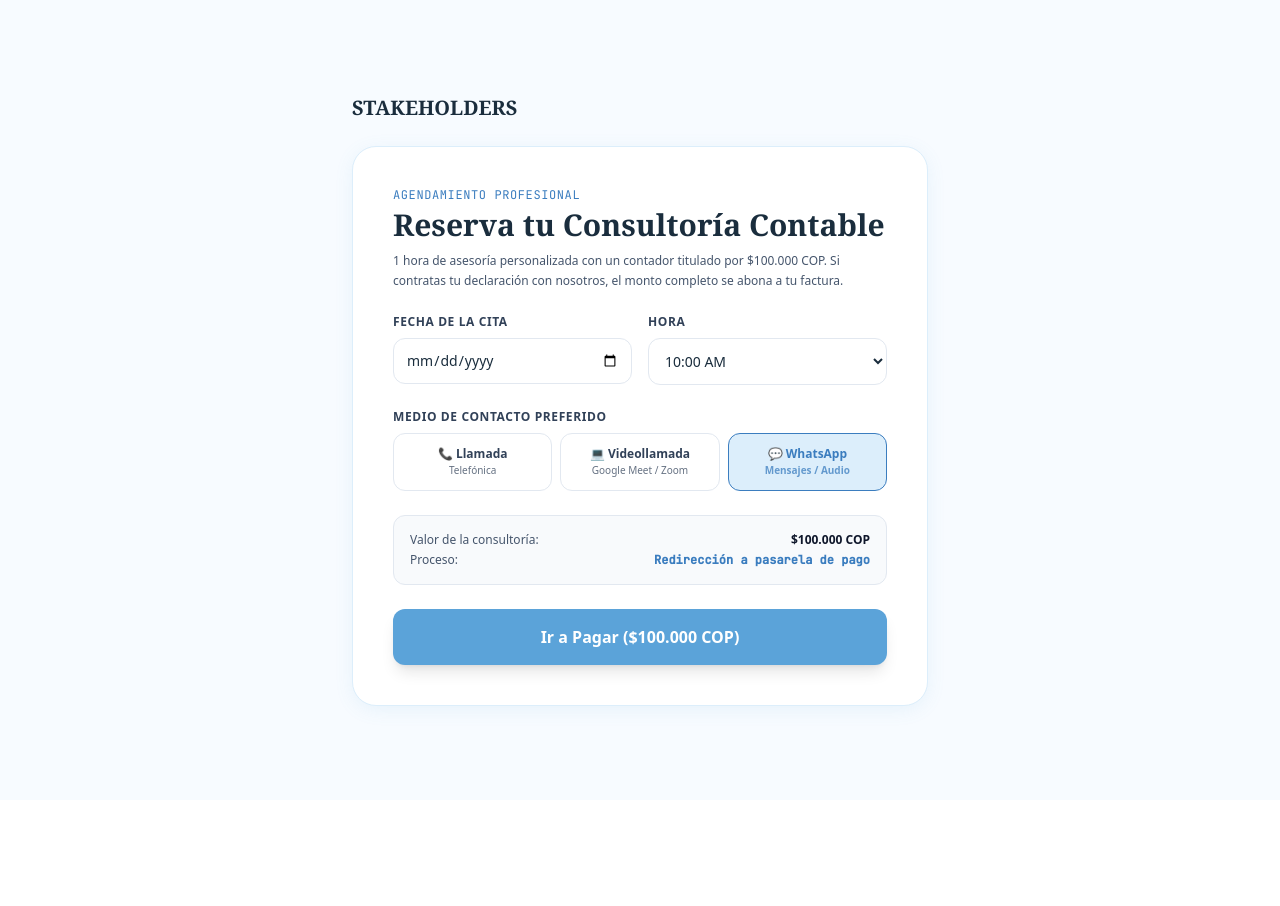
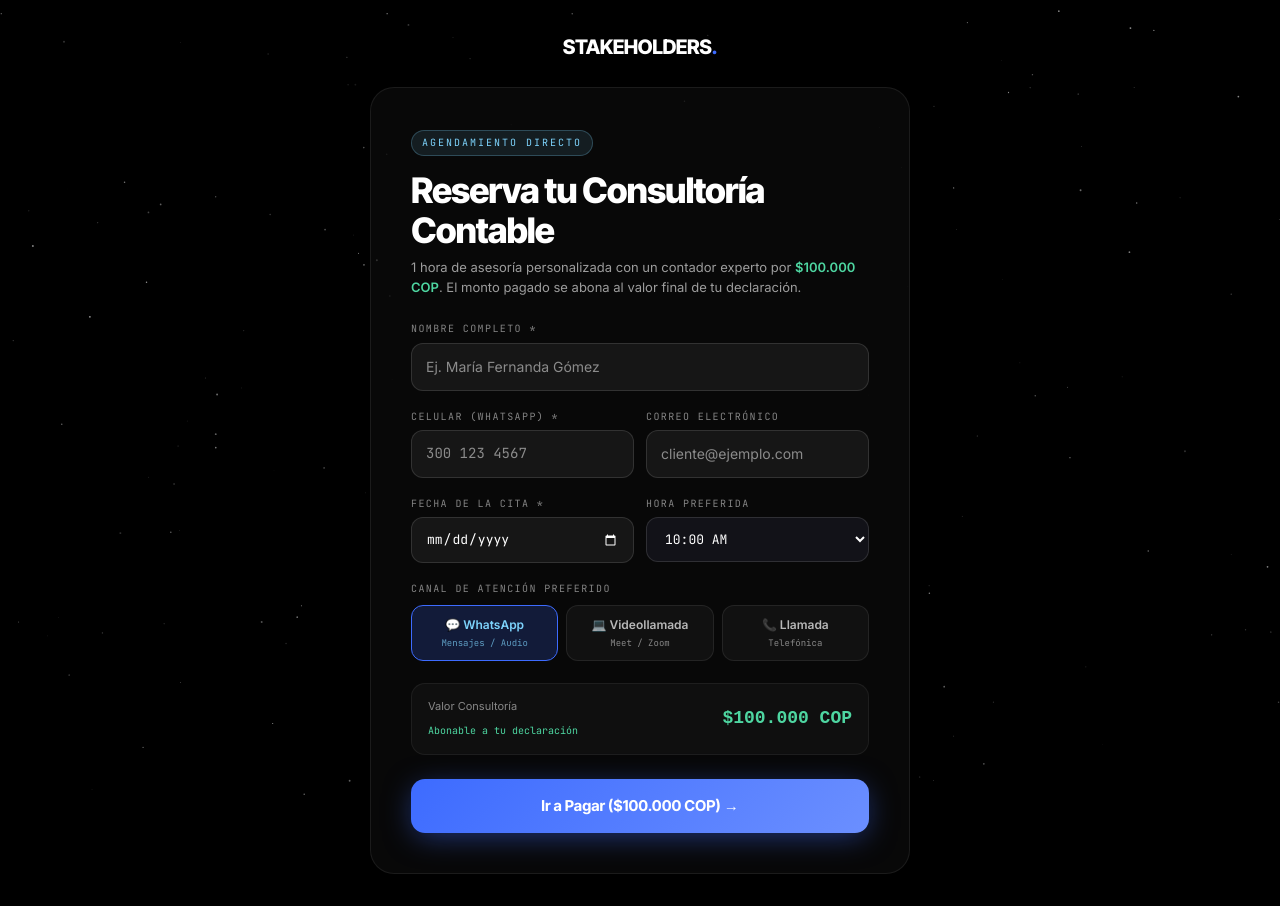
Before and after one commit to St4keholders/RENTA2026, a Next.js app: page /agendar in a window 1280 px wide. Before the commit the page ends 800 px from the top, so only its background shows below. Built offline with nearby package versions, Linux system fonts and the light colour scheme.

Commit message:
style: rediseño total de /agendar con tema oscuro glassmorphic, canvas de estrellas y campos de contacto completos

```diff
--- a/app/agendar/page.tsx
+++ b/app/agendar/page.tsx
@@ -1,21 +1,18 @@
 'use client';
 
-import { useState, useEffect, Suspense } from 'react';
+import { useState, useEffect, useRef, Suspense } from 'react';
 import { useSearchParams } from 'next/navigation';
 import Link from 'next/link';
+import '@/app/stakeholders.css';
 import { setRefCookie } from '@/lib/referral';
-
-interface Contador {
-  id: number;
-  nombre: string;
-  credencial: string;
-  especialidad: string;
-}
 
 function AgendarContent() {
   const searchParams = useSearchParams();
   const leadSlug = searchParams.get('lead') || '';
 
+  const [nombre, setNombre] = useState('');
+  const [correo, setCorreo] = useState('');
+  const [celular, setCelular] = useState('');
   const [fecha, setFecha] = useState('');
   const [hora, setHora] = useState('10:00');
   const [medioContacto, setMedioContacto] = useState<'llamada' | 'videollamada' | 'whatsapp'>('whatsapp');
@@ -25,13 +22,13 @@ function AgendarContent() {
   // Capturar cookie de referido si viene con ?ref=
   useEffect(() => {
     const ref = searchParams.get('ref');
-    if (ref) setRefCookie(ref); // First-touch: no sobreescribe si ya existe
+    if (ref) setRefCookie(ref);
   }, [searchParams]);
 
   const handleSubmit = async (e: React.FormEvent) => {
     e.preventDefault();
-    if (!fecha) {
-      setErrorMsg('Por favor selecciona una fecha');
+    if (!nombre.trim() || !celular.trim() || !fecha) {
+      setErrorMsg('Por favor completa todos los campos requeridos (nombre, celular y fecha)');
       return;
     }
 
@@ -41,83 +38,173 @@ function AgendarContent() {
     try {
       const fechaConsulta = `${fecha}T${hora}:00Z`;
 
-      // 1. Guardar la cita/venta
-      await fetch('/api/ventas', {
+      // 1. Registrar cita y atribuir referido en backend
+      await fetch('/api/agendar', {
         method: 'POST',
         headers: { 'Content-Type': 'application/json' },
         body: JSON.stringify({
-          leadSlug,
-          fechaConsulta,
-          medioContacto,
+          nombre: nombre.trim(),
+          correo: correo.trim() || `${celular.trim()}@stakeholders.app`,
+          celular: celular.trim(),
+          fecha: fechaConsulta,
+          hora,
+          medio_contacto: medioContacto,
         }),
       });
 
-      // 2. Redirigir directamente al cobro de Wompi ($100.000 COP)
+      // 2. Generar cobro Wompi ($100.000 COP)
       const checkoutRes = await fetch('/api/checkout', {
         method: 'POST',
         headers: { 'Content-Type': 'application/json' },
         body: JSON.stringify({
-          lead_slug: leadSlug,
-          customer_name: 'Cliente Renta',
+          lead_slug: leadSlug || undefined,
+          customer_name: nombre.trim(),
+          customer_email: correo.trim() || undefined,
         }),
       });
       const checkoutData = await checkoutRes.json();
+
       if (checkoutData.checkoutUrl) {
         window.location.href = checkoutData.checkoutUrl;
-        return;
       } else {
-        throw new Error('No se pudo generar el enlace de pago');
+        throw new Error('No se pudo generar la pasarela de pago');
       }
     } catch (err: unknown) {
-      const msg = err instanceof Error ? err.message : 'Error inesperado';
+      const msg = err instanceof Error ? err.message : 'Error inesperado al agendar';
       setErrorMsg(msg);
       setLoading(false);
     }
   };
 
   return (
-    <div className="sky-card p-6 md:p-10 rounded-3xl max-w-xl w-full">
-      <span className="text-xs font-mono-code text-[var(--sky-deep)] uppercase tracking-wider block mb-1">
-        Agendamiento Profesional
+    <div style={{
+      maxWidth: 540, width: '100%', borderRadius: 24,
+      background: 'rgba(255,255,255,0.03)', backdropFilter: 'blur(24px)',
+      border: '1px solid rgba(255,255,255,0.08)', padding: 'clamp(24px, 5vw, 40px)',
+      boxShadow: '0 20px 50px rgba(0,0,0,0.6)', color: '#FFFFFF', position: 'relative', zIndex: 10,
+    }}>
+      {/* Badge */}
+      <span style={{
+        fontFamily: 'var(--mono)', fontSize: 10, letterSpacing: '.2em',
+        textTransform: 'uppercase', color: '#7DD3FC', display: 'inline-block',
+        padding: '4px 10px', borderRadius: 999, background: 'rgba(125,211,252,0.1)',
+        border: '1px solid rgba(125,211,252,0.25)', marginBottom: 14,
+      }}>
+        Agendamiento Directo
       </span>
-      <h1 className="text-3xl font-serif-display font-bold mb-2">
+
+      <h1 style={{
+        fontFamily: 'var(--display)', fontWeight: 800, fontSize: 'clamp(1.6rem, 4vw, 2.2rem)',
+        margin: '0 0 8px', letterSpacing: '-.03em', lineHeight: 1.15, color: '#FFFFFF',
+      }}>
         Reserva tu Consultoría Contable
       </h1>
-      <p className="text-xs text-slate-600 mb-6 leading-relaxed">
-        1 hora de asesoría personalizada con un contador titulado por $100.000 COP. Si contratas tu declaración con nosotros, el monto completo se abona a tu factura.
+
+      <p style={{ fontSize: 13, color: 'rgba(255,255,255,0.6)', margin: '0 0 24px', lineHeight: 1.5 }}>
+        1 hora de asesoría personalizada con un contador experto por <strong style={{ color: '#4ED6A1' }}>$100.000 COP</strong>. El monto pagado se abona al valor final de tu declaración.
       </p>
 
       {errorMsg && (
-        <div className="mb-4 p-3 rounded-lg bg-rose-50 border border-rose-200 text-rose-700 text-xs">
-          {errorMsg}
+        <div style={{
+          padding: '12px 16px', borderRadius: 12, background: 'rgba(255,80,80,0.12)',
+          border: '1px solid rgba(255,80,80,0.3)', color: '#FF8080', fontSize: 12,
+          fontFamily: 'var(--mono)', marginBottom: 20,
+        }}>
+          ⚠️ {errorMsg}
         </div>
       )}
 
-      <form onSubmit={handleSubmit} className="space-y-6">
-        {/* Seleccionar Fecha y Hora */}
-        <div className="grid grid-cols-2 gap-4">
+      <form onSubmit={handleSubmit} style={{ display: 'flex', flexDirection: 'column', gap: 18 }}>
+        {/* Datos Personales */}
+        <div>
+          <label style={{ display: 'block', fontSize: 10, fontFamily: 'var(--mono)', textTransform: 'uppercase', letterSpacing: '.14em', color: 'rgba(255,255,255,0.5)', marginBottom: 6 }}>
+            Nombre Completo *
+          </label>
+          <input
+            type="text"
+            required
+            placeholder="Ej. María Fernanda Gómez"
+            value={nombre}
+            onChange={(e) => setNombre(e.target.value)}
+            style={{
+              width: '100%', padding: '12px 14px', borderRadius: 12,
+              background: 'rgba(255,255,255,0.06)', border: '1px solid rgba(255,255,255,0.12)',
+              color: '#FFFFFF', fontSize: 14, fontFamily: 'var(--body)', outline: 'none',
+              transition: 'border .2s',
+            }}
+          />
+        </div>
+
+        <div style={{ display: 'grid', gridTemplateColumns: '1fr 1fr', gap: 12 }}>
           <div>
-            <label className="block text-xs font-bold uppercase tracking-wider text-slate-700 mb-2">
-              Fecha de la Cita
+            <label style={{ display: 'block', fontSize: 10, fontFamily: 'var(--mono)', textTransform: 'uppercase', letterSpacing: '.14em', color: 'rgba(255,255,255,0.5)', marginBottom: 6 }}>
+              Celular (WhatsApp) *
+            </label>
+            <input
+              type="tel"
+              required
+              placeholder="300 123 4567"
+              value={celular}
+              onChange={(e) => setCelular(e.target.value)}
+              style={{
+                width: '100%', padding: '12px 14px', borderRadius: 12,
+                background: 'rgba(255,255,255,0.06)', border: '1px solid rgba(255,255,255,0.12)',
+                color: '#FFFFFF', fontSize: 14, fontFamily: 'var(--mono)', outline: 'none',
+              }}
+            />
+          </div>
+
+          <div>
+            <label style={{ display: 'block', fontSize: 10, fontFamily: 'var(--mono)', textTransform: 'uppercase', letterSpacing: '.14em', color: 'rgba(255,255,255,0.5)', marginBottom: 6 }}>
+              Correo Electrónico
+            </label>
+            <input
+              type="email"
+              placeholder="cliente@ejemplo.com"
+              value={correo}
+              onChange={(e) => setCorreo(e.target.value)}
+              style={{
+                width: '100%', padding: '12px 14px', borderRadius: 12,
+                background: 'rgba(255,255,255,0.06)', border: '1px solid rgba(255,255,255,0.12)',
+                color: '#FFFFFF', fontSize: 14, fontFamily: 'var(--body)', outline: 'none',
+              }}
+            />
+          </div>
+        </div>
+
+        {/* Fecha y Hora */}
+        <div style={{ display: 'grid', gridTemplateColumns: '1fr 1fr', gap: 12 }}>
+          <div>
+            <label style={{ display: 'block', fontSize: 10, fontFamily: 'var(--mono)', textTransform: 'uppercase', letterSpacing: '.14em', color: 'rgba(255,255,255,0.5)', marginBottom: 6 }}>
+              Fecha de la Cita *
             </label>
             <input
               type="date"
               required
+              min={new Date().toISOString().split('T')[0]}
               value={fecha}
-              min={new Date().toISOString().split('T')[0]}
               onChange={(e) => setFecha(e.target.value)}
-              className="w-full p-3 rounded-xl border border-slate-200 text-sm focus:outline-none focus:border-[var(--sky)]"
+              style={{
+                width: '100%', padding: '12px 14px', borderRadius: 12,
+                background: 'rgba(255,255,255,0.06)', border: '1px solid rgba(255,255,255,0.12)',
+                color: '#FFFFFF', fontSize: 13, fontFamily: 'var(--mono)', outline: 'none',
+                colorScheme: 'dark',
+              }}
             />
           </div>
 
           <div>
-            <label className="block text-xs font-bold uppercase tracking-wider text-slate-700 mb-2">
-              Hora
+            <label style={{ display: 'block', fontSize: 10, fontFamily: 'var(--mono)', textTransform: 'uppercase', letterSpacing: '.14em', color: 'rgba(255,255,255,0.5)', marginBottom: 6 }}>
+              Hora Preferida
             </label>
             <select
               value={hora}
               onChange={(e) => setHora(e.target.value)}
-              className="w-full p-3 rounded-xl border border-slate-200 text-sm focus:outline-none focus:border-[var(--sky)] bg-white"
+              style={{
+                width: '100%', padding: '12px 14px', borderRadius: 12,
+                background: '#121218', border: '1px solid rgba(255,255,255,0.12)',
+                color: '#FFFFFF', fontSize: 13, fontFamily: 'var(--mono)', outline: 'none',
+              }}
             >
               <option value="08:00">08:00 AM</option>
               <option value="10:00">10:00 AM</option>
@@ -129,50 +216,65 @@ function AgendarContent() {
 
         {/* Medio de Contacto */}
         <div>
-          <label className="block text-xs font-bold uppercase tracking-wider text-slate-700 mb-2">
-            Medio de Contacto Preferido
+          <label style={{ display: 'block', fontSize: 10, fontFamily: 'var(--mono)', textTransform: 'uppercase', letterSpacing: '.14em', color: 'rgba(255,255,255,0.5)', marginBottom: 8 }}>
+            Canal de Atención Preferido
           </label>
-          <div className="grid grid-cols-3 gap-2">
+          <div style={{ display: 'grid', gridTemplateColumns: 'repeat(3, 1fr)', gap: 8 }}>
             {[
-              { id: 'llamada', label: '📞 Llamada', desc: 'Telefónica' },
-              { id: 'videollamada', label: '💻 Videollamada', desc: 'Google Meet / Zoom' },
-              { id: 'whatsapp', label: '💬 WhatsApp', desc: 'Mensajes / Audio' },
-            ].map((m) => (
-              <button
-                type="button"
-                key={m.id}
-                onClick={() => setMedioContacto(m.id as 'llamada' | 'videollamada' | 'whatsapp')}
-                className={`p-3 rounded-xl border text-center text-xs transition-all ${
-                  medioContacto === m.id
-                    ? 'border-[var(--sky-deep)] bg-[var(--sky-pale)] text-[var(--sky-deep)] font-bold'
-                    : 'border-slate-200 hover:border-slate-300 text-slate-700'
-                }`}
-              >
-                <span className="block font-bold mb-0.5">{m.label}</span>
-                <span className="block text-[10px] opacity-75">{m.desc}</span>
-              </button>
-            ))}
+              { id: 'whatsapp', label: '💬 WhatsApp', sub: 'Mensajes / Audio' },
+              { id: 'videollamada', label: '💻 Videollamada', sub: 'Meet / Zoom' },
+              { id: 'llamada', label: '📞 Llamada', sub: 'Telefónica' },
+            ].map((item) => {
+              const active = medioContacto === item.id;
+              return (
+                <button
+                  key={item.id}
+                  type="button"
+                  onClick={() => setMedioContacto(item.id as any)}
+                  style={{
+                    padding: '10px 8px', borderRadius: 12, cursor: 'pointer', textAlign: 'center',
+                    background: active ? 'rgba(61,107,255,0.2)' : 'rgba(255,255,255,0.04)',
+                    border: active ? '1px solid #3D6BFF' : '1px solid rgba(255,255,255,0.08)',
+                    color: active ? '#7DD3FC' : 'rgba(255,255,255,0.7)', transition: 'all .15s',
+                  }}
+                >
+                  <span style={{ display: 'block', fontSize: 12, fontWeight: 700 }}>{item.label}</span>
+                  <span style={{ display: 'block', fontSize: 9, opacity: 0.7, marginTop: 2, fontFamily: 'var(--mono)' }}>{item.sub}</span>
+                </button>
+              );
+            })}
           </div>
         </div>
 
         {/* Resumen de cobro */}
-        <div className="p-4 rounded-xl bg-slate-50 border border-slate-200 text-xs space-y-1">
-          <div className="flex justify-between">
-            <span className="text-slate-600">Valor de la consultoría:</span>
-            <span className="font-bold text-slate-900">$100.000 COP</span>
+        <div style={{
+          padding: '14px 16px', borderRadius: 14,
+          background: 'rgba(255,255,255,0.03)', border: '1px solid rgba(255,255,255,0.06)',
+          display: 'flex', justifyContent: 'space-between', alignItems: 'center', marginTop: 4,
+        }}>
+          <div>
+            <span style={{ display: 'block', fontSize: 11, color: 'rgba(255,255,255,0.5)' }}>Valor Consultoría</span>
+            <span style={{ fontSize: 10, color: '#4ED6A1', fontFamily: 'var(--mono)' }}>Abonable a tu declaración</span>
           </div>
-          <div className="flex justify-between">
-            <span className="text-slate-600">Proceso:</span>
-            <span className="font-mono-code text-[var(--sky-deep)] font-semibold">Redirección a pasarela de pago</span>
-          </div>
+          <span style={{ fontFamily: 'monospace', fontWeight: 800, fontSize: 18, color: '#4ED6A1' }}>
+            $100.000 COP
+          </span>
         </div>
 
+        {/* Submit */}
         <button
           type="submit"
           disabled={loading}
-          className="w-full sky-btn py-4 rounded-xl font-bold text-base shadow-lg"
+          style={{
+            width: '100%', padding: '15px', borderRadius: 14,
+            background: loading ? 'rgba(61,107,255,0.4)' : 'linear-gradient(135deg, #3D6BFF, #6B8FFF)',
+            color: '#FFFFFF', border: 'none', fontWeight: 700, fontSize: 15,
+            fontFamily: 'var(--display)', cursor: loading ? 'not-allowed' : 'pointer',
+            boxShadow: '0 6px 30px -4px rgba(61,107,255,0.5)', transition: 'transform .15s',
+            marginTop: 6,
+          }}
         >
-          {loading ? 'Redirigiendo a Pasarela de Pago...' : 'Ir a Pagar ($100.000 COP)'}
+          {loading ? 'Generando pasarela...' : 'Ir a Pagar ($100.000 COP) →'}
         </button>
       </form>
     </div>
@@ -180,14 +282,56 @@ function AgendarContent() {
 }
 
 export default function AgendarPage() {
+  const canvasRef = useRef<HTMLCanvasElement>(null);
+
+  // Background stars effect
+  useEffect(() => {
+    const cv = canvasRef.current;
+    if (!cv) return;
+    const ctx = cv.getContext('2d');
+    if (!ctx) return;
+
+    let stars: Array<{ x: number; y: number; r: number; a: number }> = [];
+    let w = 0, h = 0, raf: number | null = null;
+
+    const build = () => {
+      w = window.innerWidth; h = window.innerHeight;
+      cv.width = w; cv.height = h;
+      stars = Array.from({ length: 180 }, () => ({
+        x: Math.random() * w, y: Math.random() * h,
+        r: Math.random() * 0.8 + 0.2, a: Math.random() * 0.5 + 0.1,
+      }));
+    };
+
+    const draw = () => {
+      ctx.clearRect(0, 0, w, h);
+      for (const st of stars) {
+        ctx.globalAlpha = st.a;
+        ctx.fillStyle = '#FFFFFF';
+        ctx.beginPath(); ctx.arc(st.x, st.y, st.r, 0, 6.283); ctx.fill();
+      }
+    };
+
+    build(); draw();
+    window.addEventListener('resize', build, { passive: true });
+    return () => window.removeEventListener('resize', build);
+  }, []);
+
   return (
-    <div className="min-h-screen bg-[var(--bg)] font-sans text-[var(--fg)] flex flex-col items-center justify-center p-4">
-      <header className="w-full max-w-xl mb-6">
-        <Link href="/" className="font-serif-display text-xl font-bold text-[var(--fg)]">
-          STAKEHOLDERS
+    <div style={{
+      minHeight: '100vh', background: '#000000', color: '#FFFFFF',
+      display: 'flex', flexDirection: 'column', alignItems: 'center',
+      justifyContent: 'center', padding: '32px 16px', position: 'relative', overflow: 'hidden',
+    }}>
+      <canvas ref={canvasRef} style={{ position: 'fixed', inset: 0, pointerEvents: 'none', zIndex: 0 }} />
+
+      <header style={{ position: 'relative', zIndex: 10, marginBottom: 24, textAlign: 'center' }}>
+        <Link href="/" style={{ fontFamily: 'var(--display)', fontWeight: 800, fontSize: 20, color: '#FFFFFF', textDecoration: 'none', letterSpacing: '-.03em' }}>
+          STAKEHOLDERS<span style={{ color: '#3D6BFF' }}>.</span>
         </Link>
       </header>
-      <Suspense fallback={<div className="p-8 text-center text-sm">Cargando formulario...</div>}>
+
+      <Suspense fallback={<div style={{ color: 'rgba(255,255,255,0.5)', fontFamily: 'var(--mono)', fontSize: 13 }}>Cargando formulario...</div>}>
         <AgendarContent />
       </Suspense>
     </div>
```
